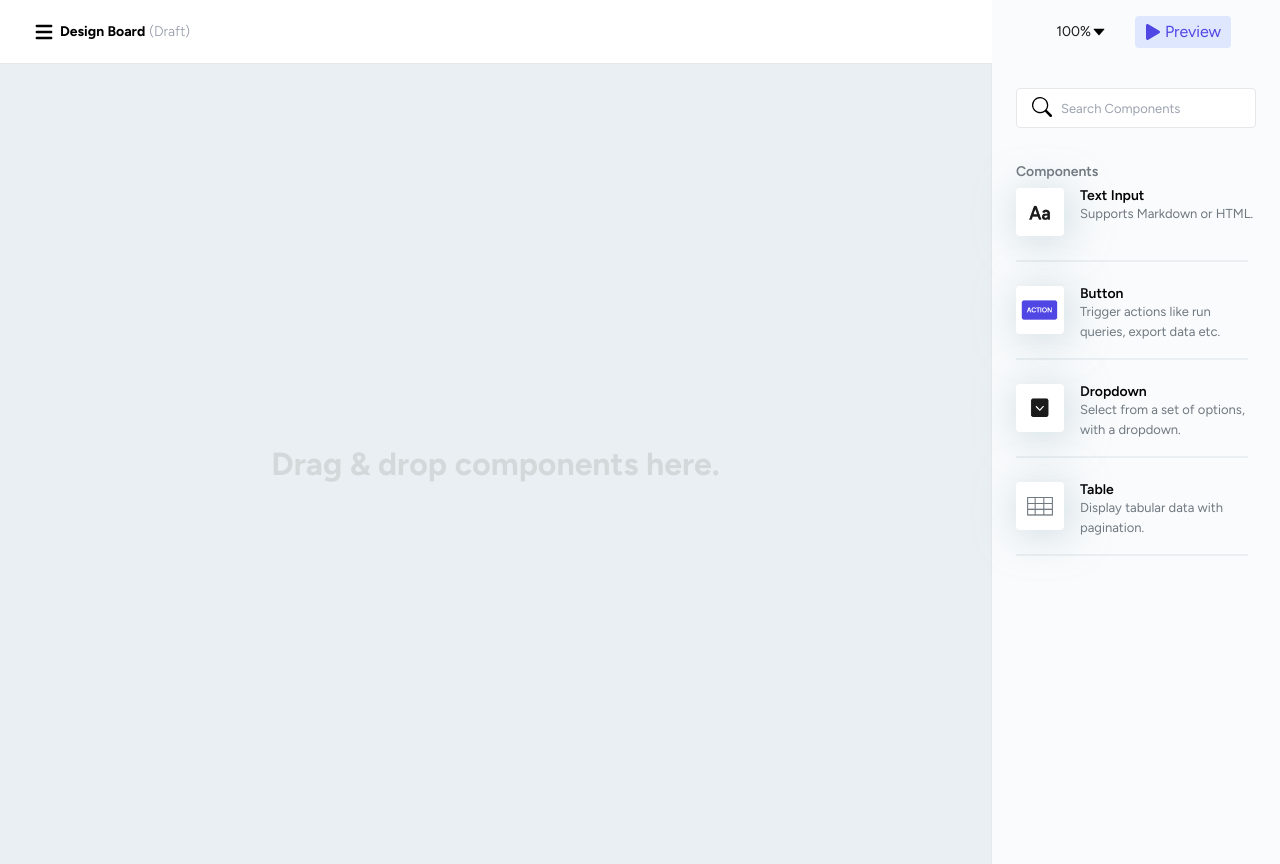
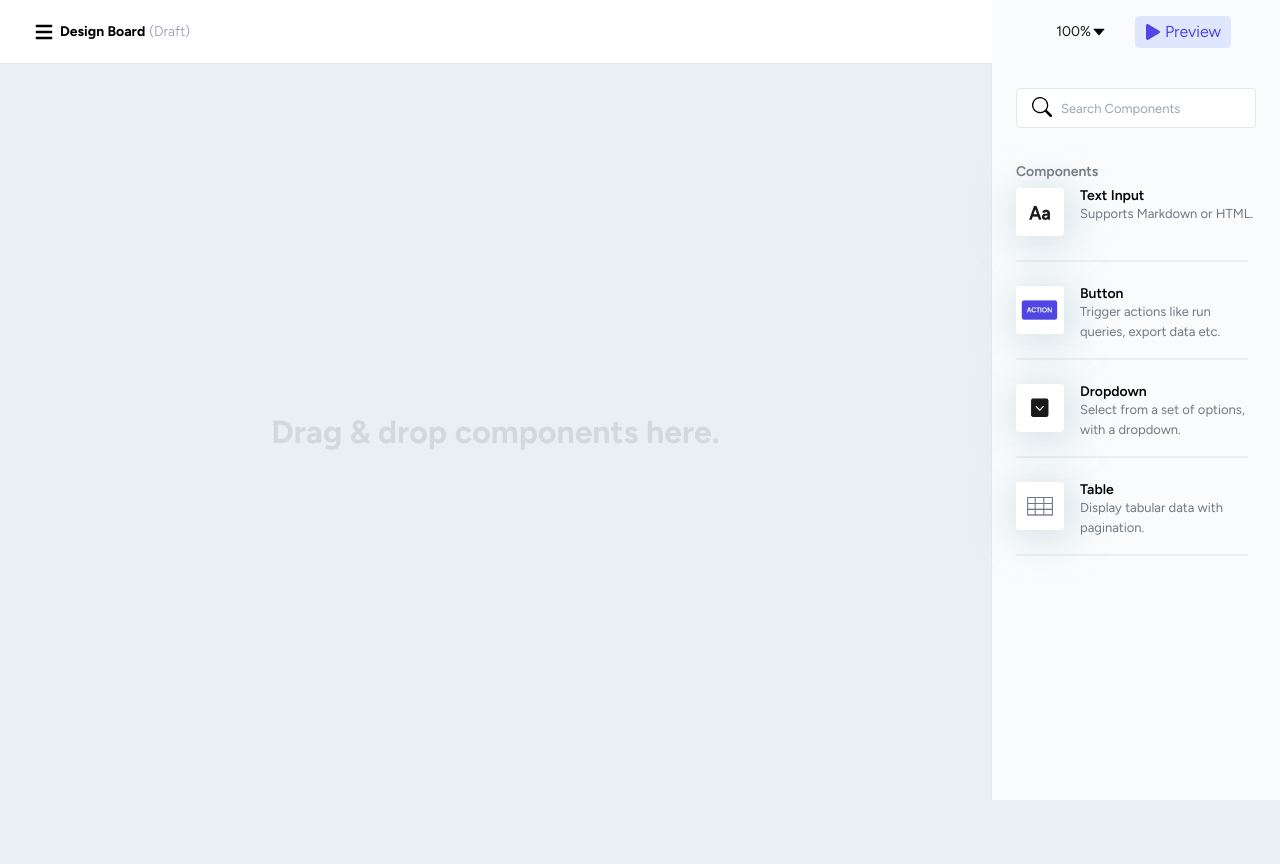
Before and after one commit to suveshmoza/Zenskar-FE-Task, a React (Vite) app: page / in a window 1280 px wide. After the commit the page ends 800 px from the top, so only its background shows below. Built offline with nearby package versions, Linux system fonts and the light colour scheme.

Commit message:
style: update correct height of editor

```diff
--- a/src/components/Editor/Editor.css
+++ b/src/components/Editor/Editor.css
@@ -2,7 +2,7 @@
 	display: flex;
 	flex-direction: column;
 	width: 100%;
-	height: calc(100%);
+	height: 100%;
 }
 .editor-canvas {
 	width: calc(100% - 250px);
@@ -31,7 +31,7 @@
 
 @media (min-width: 768px) {
 	.editor {
-		height: 100vh;
+		height: calc(100vh - 64px);
 		display: flex;
 		flex-direction: row;
 	}
```
